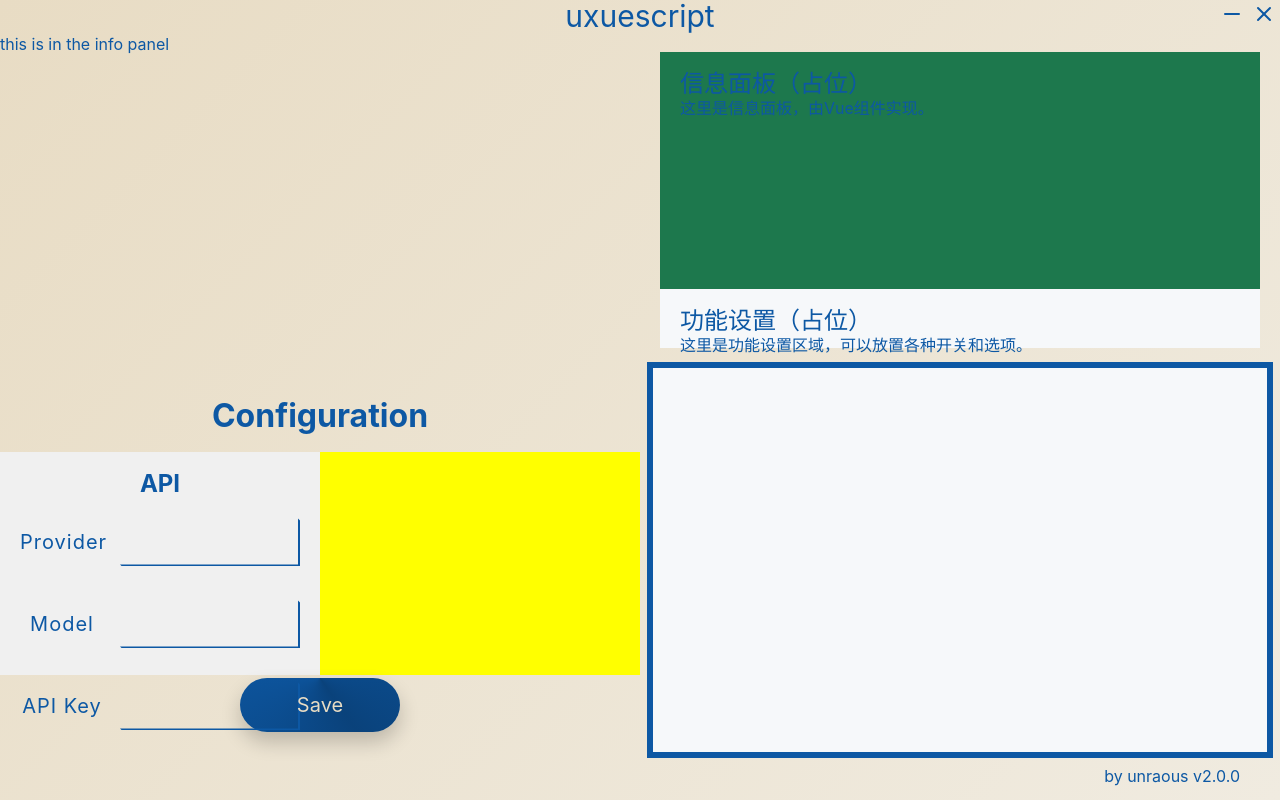
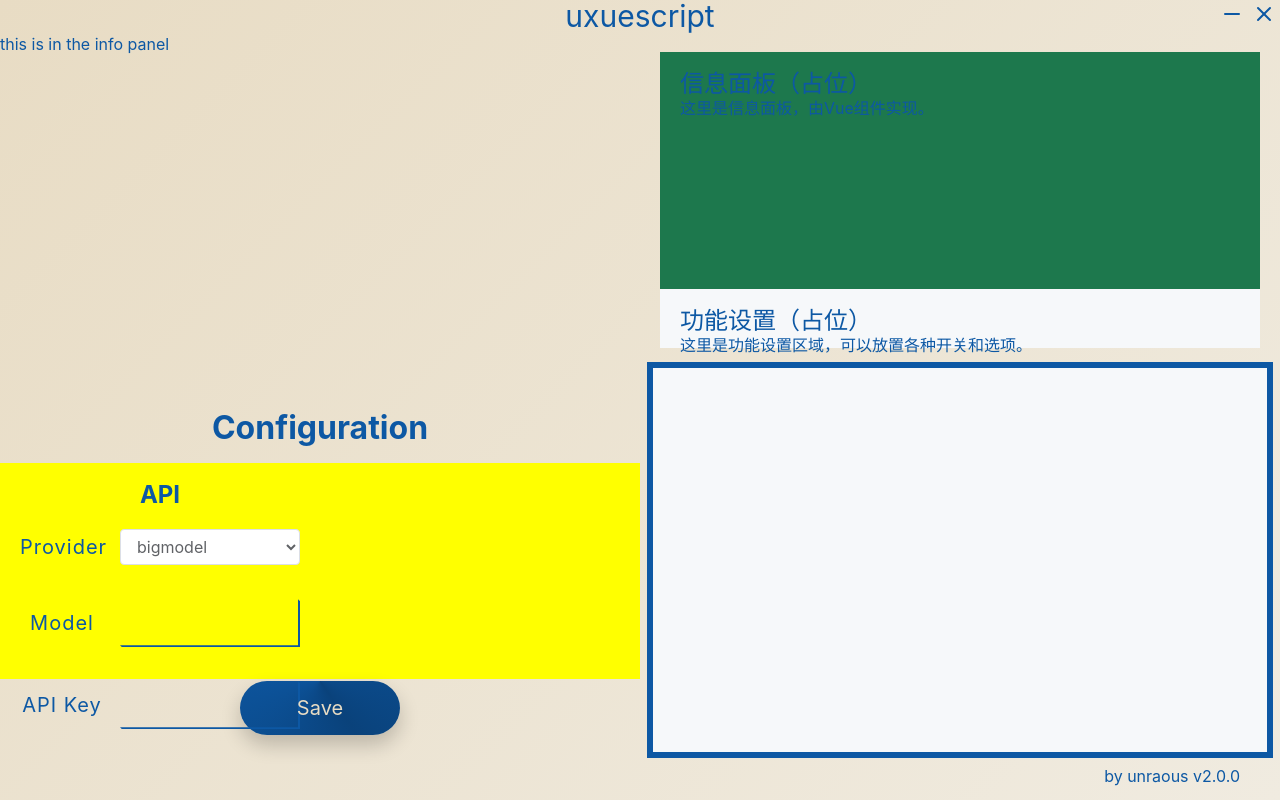
Before and after one commit to unraous/uxs-rs, a Vue app: page / in a window 1280 px wide. Built offline with nearby package versions, Linux system fonts and the light colour scheme; a web font is replaced by a local one.

Commit message:
feat(vue): add selecter

```diff
--- a/src/components/TheAPIPanel.vue
+++ b/src/components/TheAPIPanel.vue
@@ -1,18 +1,29 @@
 <script setup lang="ts">
 import { ref } from 'vue';
-import BaseConfigInput from './common/BaseConfigInput.vue';
+import BaseInput from './common/BaseInput.vue';
+import BaseSelecter from './common/BaseSelecter.vue';
 
-const provider = ref('');
+const provider = ref(0); // 默认选择 OpenAI
 const model = ref('');
 const apiKey = ref('');
+const providers = [
+  "bigmodel",
+  "deepseek",
+  "google",
+  "moonshot",
+  "ollama",
+  "openai",
+  "openrouter",
+]
 </script>
+
 <template>
   <div class="api-panel">
     <h2 class="title">API</h2>
     <div class="settings-container">
-      <BaseConfigInput v-model="provider" label="Provider" />
-      <BaseConfigInput v-model="model" label="Model" />
-      <BaseConfigInput v-model="apiKey" label="API Key" />
+      <BaseSelecter v-model="provider" label="Provider" :options="providers" />
+      <BaseInput v-model="model" label="Model" />
+      <BaseInput v-model="apiKey" label="API Key" />
     </div>
   </div>
 </template>
@@ -22,7 +33,6 @@ const apiKey = ref('');
   padding: 20px;
   width: 50%;
   height: 100%;
-  background-color: #f0f0f0;
   flex: 1;
   flex-direction: column;
   display: flex;
@@ -36,12 +46,6 @@ const apiKey = ref('');
   justify-content: center;
 }
 
-.bottom-space {
-  width: 100%;
-  height: 20%;
-  background-color: tomato;
-}
-
 .title {
     font-size: 1.5rem;
     margin-bottom: 10px;
--- a/src/components/common/BaseConfigInput.vue
+++ b/src/components/common/BaseInput.vue
@@ -1,6 +1,6 @@
 <script setup lang="ts">
 import BaseTextBox from './BaseTextBox.vue';
-import BaseConfigLabel from './BaseConfigLabel.vue';
+import BaseLabel from './BaseLabel.vue';
 
 defineProps<{
   modelValue: string;
@@ -14,7 +14,7 @@ const emit = defineEmits(['update:modelValue']);
 <template>
   <div class="base-config-input">
     <!-- 仅保留文本标签，设定固定宽度以确保右侧输入框对齐 -->
-    <BaseConfigLabel :label="label" />
+    <BaseLabel :label="label" />
     <div class="input-section">
       <BaseTextBox
         :modelValue="modelValue"
--- /dev/null
+++ b/src/components/common/BaseSelecter.vue
@@ -0,0 +1,82 @@
+<script setup lang="ts">
+import BaseLabel from './BaseLabel.vue';
+
+const props = withDefaults(
+  defineProps<{
+    modelValue: number;
+    label: string;
+    options: string[];
+  }>(),
+  {
+    modelValue: () => 0,
+    options: () => ["undefined", "option1", "option2", "option3"]
+  }
+);
+
+const emit = defineEmits<{
+  (e: 'update:modelValue', value: number): void;
+}>();
+
+/**
+ * 处理下拉框发生改变的事件
+ */
+const handleSelectChange = (event: Event) => {
+  const target = event.target as HTMLSelectElement;
+  emit('update:modelValue', Number.parseInt(target.value));
+};
+</script>
+
+<template>
+  <div class="base-config-select">
+    <BaseLabel :label="label" />
+
+    <div class="input-section">
+      <select
+        :id = "label"
+        :value="modelValue"
+        @change="handleSelectChange"
+        class="single-select"
+      >
+        <option value="" disabled hidden>请选择...</option>
+        <option
+          v-for="opt, index in options"
+          :key="index"
+          :value="index"
+        >
+          {{ opt }}
+        </option>
+      </select>
+    </div>
+  </div>
+</template>
+
+<style scoped>
+.base-config-select {
+  display: flex;
+  align-items: center;
+  gap: 16px;
+  width: 100%;
+  margin: 12px 0;
+}
+
+.input-section {
+  flex-grow: 1;
+}
+
+.single-select {
+  width: 100%; /* 单选框占满容器宽度 */
+  padding: 6px 12px;
+  font-size: 1rem;
+  border: 1px solid #dcdfe6;
+  border-radius: 4px;
+  background-color: #fff;
+  color: #606266;
+  outline: none;
+  cursor: pointer;
+  transition: border-color 0.2s;
+}
+
+.single-select:focus {
+  border-color: #0d58a4;
+}
+</style>
--- a/src/components/common/BaseConfigToggle.vue
+++ b/src/components/common/BaseToggle.vue
@@ -1,6 +1,6 @@
 <script setup lang="ts">
 import { ref, watch, onMounted, onUnmounted } from 'vue';
-import BaseConfigLabel from './BaseConfigLabel.vue';
+import BaseLabel from './BaseLabel.vue';
 
 const props = defineProps<{
   label: string;
@@ -43,7 +43,7 @@ onUnmounted(() => timer && clearTimeout(timer));
 
 <template>
   <div class="base-config-input">
-    <BaseConfigLabel :label="label" />
+    <BaseLabel :label="label" />
 
     <div class="input-section">
       <div class="bowl-toggle" @click="toggle">
```
Also changed, not shown: src/components/TheMenuBar.vue (indentation only), src/components/common/BaseCascader.vue (deleted), src/components/common/BaseLabel.vue (renamed from src/components/common/BaseConfigLabel.vue).
